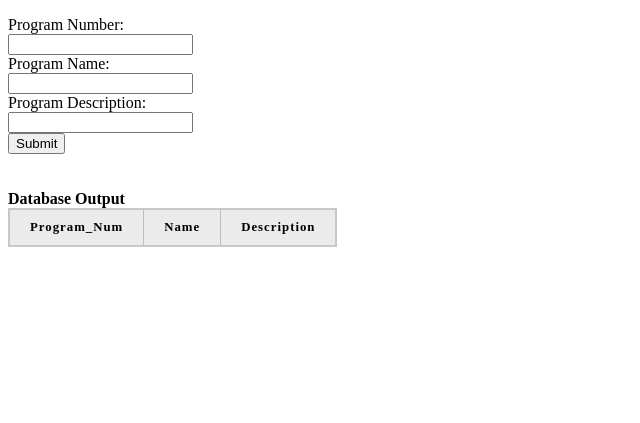
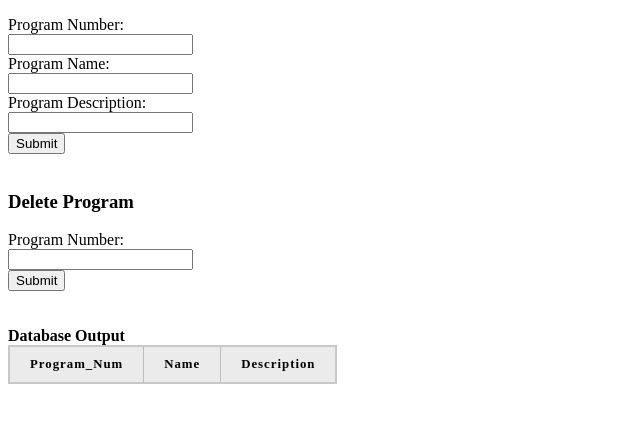
Before and after one commit to nick-thewin/CSCE310_Project, a PHP site: page /program_info_manager.php in a window 1280 px wide. Shown: the part 266-689 px from the top of the page, without its empty margins (0-640 px from the left). Run offline with PHP 8.4, Linux system fonts and the light colour scheme; data that the repository does not hold is empty.

Commit message:
Deleteable Programs

```diff
--- a/program_info_manager.php
+++ b/program_info_manager.php
@@ -21,6 +21,14 @@
         <label for="Program_Desc">Program Description: </label><br>
         <input type="text" id="Program_Desc" name="Program_Desc"><br>
         <button type="edit_program" name="edit_program">Submit</button>
+    </form>
+    <br>
+
+    <h3>Delete Program</h3>
+    <form action="includes/program_info_manager.inc.php" method="post">
+        <label for="Program_Num">Program Number: </label><br>
+        <input type="text" id="Program_Num" name="Program_Num"><br>
+        <button type="delete_program_data" name="delete_program_data">Submit</button>
     </form>
     <br>
 
```
Also changed, not shown: includes/program_info_manager.inc.php (+30 -0 lines).
